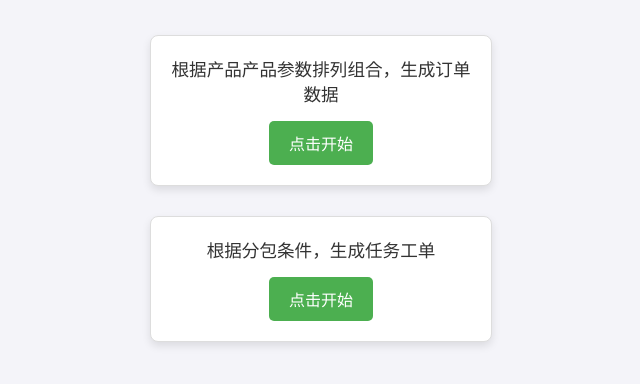
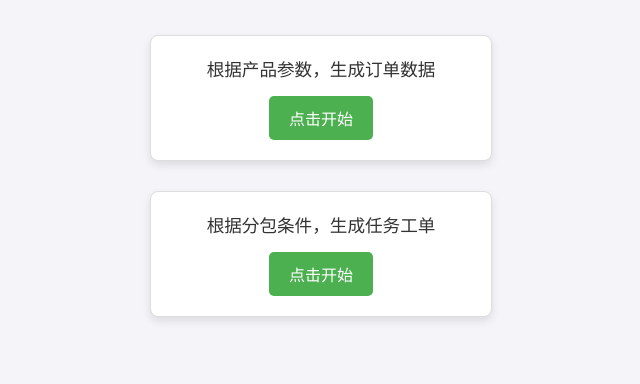
Before and after one commit to llx-xll/ClothingERP_feishu, a website built with webpack: page index.html in a window 1280 px wide. Shown: the whole page, without its empty margins (319-959 px from the left). Built offline with nearby package versions, Linux system fonts and the light colour scheme.

Commit message:
增加图标

```diff
--- a/index.html
+++ b/index.html
@@ -3,13 +3,15 @@
 <head>
   <meta charset="UTF-8">
   <meta name="viewport" content="width=device-width, initial-scale=1.0">
+  <link rel="icon" type="image/png" sizes="32x32" href="/icon/32.png">
+  <link rel="icon" type="image/png" sizes="16x16" href="/icon/16.png">
   <link rel="stylesheet" href="style.css">
   <title>ERP-test</title>
 </head>
 <body>
   <!-- 第一个模块 -->
   <div class="module">
-    <p>根据产品产品参数排列组合，生成订单数据</p>
+    <p>根据产品参数，生成订单数据</p>
     <button id="button_1">点击开始</button>
   </div>
 
```
Also changed, not shown: icon/16.png (added), icon/32.png (added).
